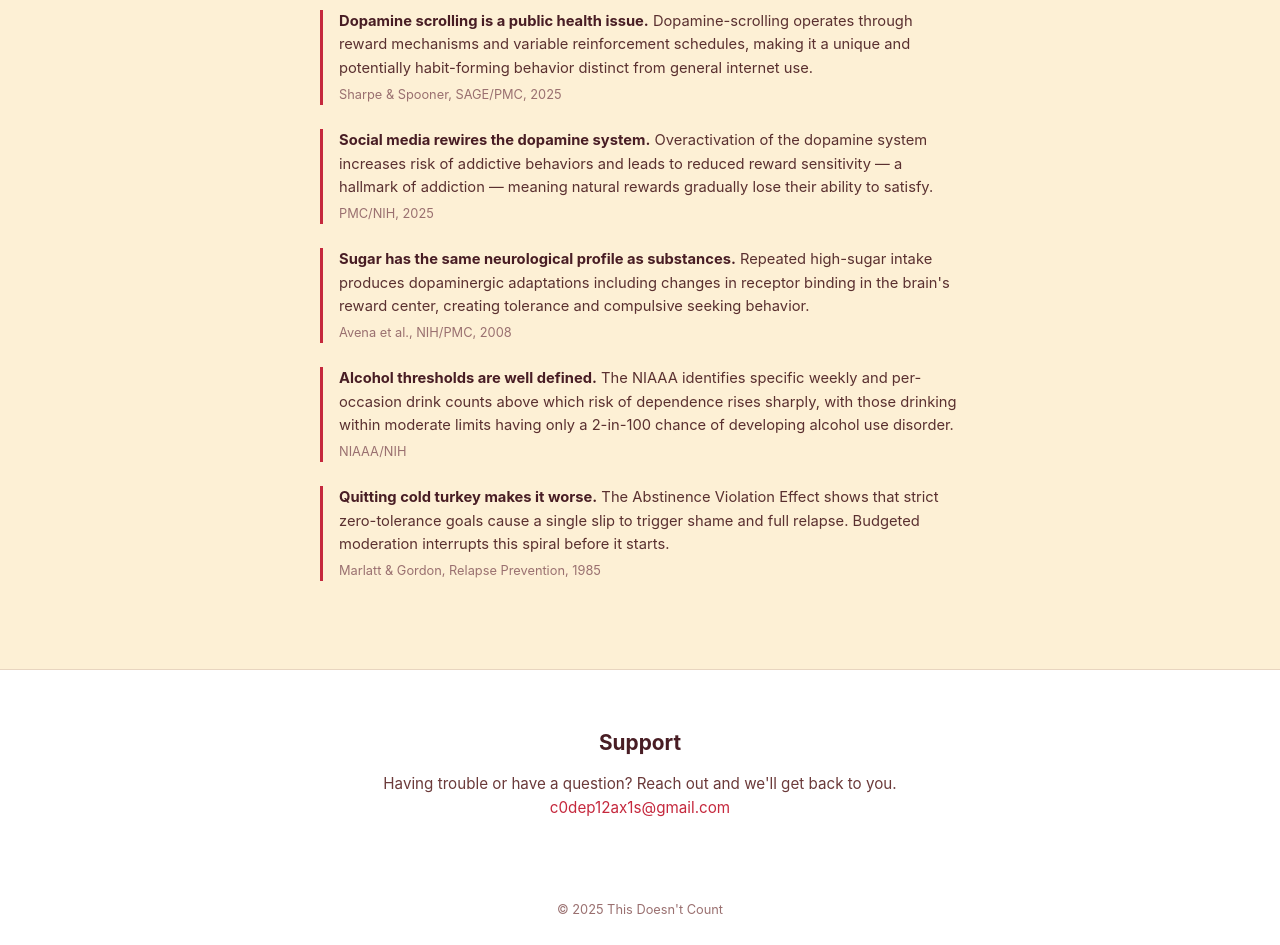
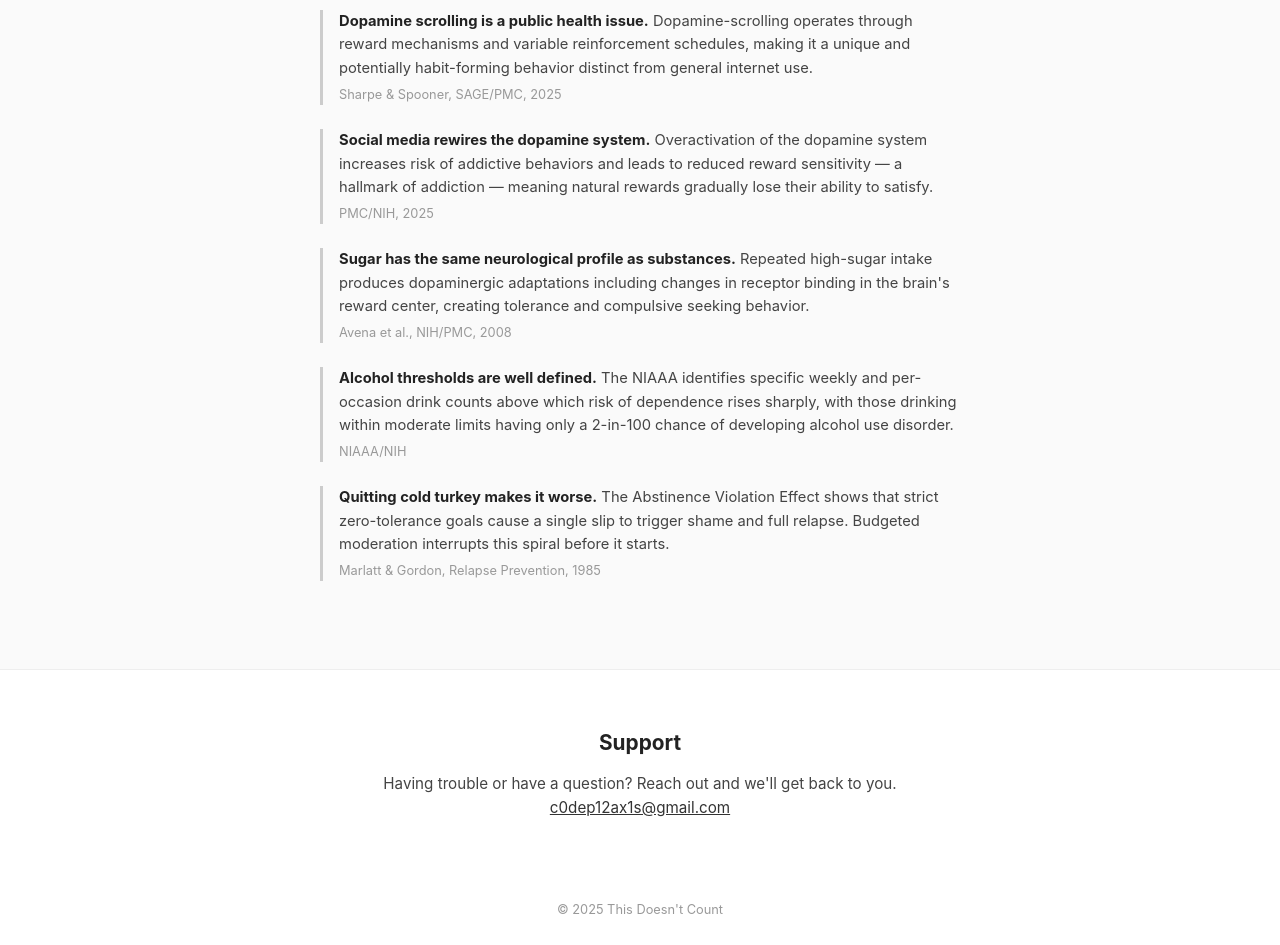
Before and after one commit to dpetillo/thisdoesntcount.com, a plain HTML site: page index.html in a window 1280 px wide. Shown: the part 880-1825 px from the top of the page. Drawn offline with Linux system fonts and the light colour scheme.

Commit message:
Neutral palette — no brand colors outside logo

```diff
--- a/index.html
+++ b/index.html
@@ -8,15 +8,15 @@
     * { margin: 0; padding: 0; box-sizing: border-box; }
     body {
       font-family: -apple-system, BlinkMacSystemFont, 'Segoe UI', Roboto, sans-serif;
-      color: #481d24;
+      color: #222;
       line-height: 1.6;
+      background: #fff;
     }
 
-    /* Hero */
     .hero {
-      background: #fdf0d5;
       text-align: center;
       padding: 80px 24px 64px;
+      background: #fafafa;
     }
     .hero-inner { max-width: 640px; margin: 0 auto; }
     .logo {
@@ -25,75 +25,61 @@
       border-radius: 22px;
       margin-bottom: 24px;
     }
-    h1 { font-size: 2.2rem; color: #c5283d; margin-bottom: 16px; }
+    h1 { font-size: 2.2rem; color: #222; margin-bottom: 16px; }
     .pitch {
       font-size: 1.05rem;
-      color: #5a3030;
+      color: #444;
       max-width: 560px;
       margin: 0 auto;
     }
 
-    /* Screenshots */
     .screenshots {
       display: flex;
       gap: 16px;
       justify-content: center;
       flex-wrap: wrap;
       padding: 48px 24px;
-      background: #fff;
     }
     .screenshots img {
       width: 195px;
       border-radius: 12px;
-      box-shadow: 0 4px 16px rgba(72, 29, 36, 0.12);
+      box-shadow: 0 4px 16px rgba(0,0,0,0.1);
     }
 
-    /* Research */
     .research {
-      background: #fdf0d5;
+      background: #fafafa;
       padding: 64px 24px;
     }
     .research-inner { max-width: 640px; margin: 0 auto; }
     .research h2 {
       font-size: 1.4rem;
-      color: #c5283d;
+      color: #222;
       margin-bottom: 32px;
       text-align: center;
     }
     .finding {
       margin-bottom: 24px;
       padding-left: 16px;
-      border-left: 3px solid #c5283d;
+      border-left: 3px solid #ccc;
     }
-    .finding strong { color: #481d24; }
-    .finding p {
-      font-size: 0.92rem;
-      color: #5a3030;
-    }
-    .finding .cite {
-      font-size: 0.8rem;
-      color: #9a7070;
-      margin-top: 4px;
-    }
+    .finding strong { color: #222; }
+    .finding p { font-size: 0.92rem; color: #444; }
+    .finding .cite { font-size: 0.8rem; color: #999; margin-top: 4px; }
 
-    /* Support */
     .support {
-      background: #fff;
       padding: 56px 24px;
       text-align: center;
-      border-top: 1px solid #e8d5c0;
+      border-top: 1px solid #eee;
     }
-    .support h2 { font-size: 1.3rem; margin-bottom: 12px; color: #481d24; }
-    .support p { font-size: 0.95rem; color: #6b3a3a; }
-    .support a { color: #c5283d; text-decoration: none; }
-    .support a:hover { text-decoration: underline; }
+    .support h2 { font-size: 1.3rem; margin-bottom: 12px; }
+    .support p { font-size: 0.95rem; color: #444; }
+    .support a { color: #333; text-decoration: underline; }
 
     footer {
       padding: 24px;
       text-align: center;
       font-size: 0.8rem;
-      color: #9a7070;
-      background: #fff;
+      color: #999;
     }
   </style>
 </head>
```
